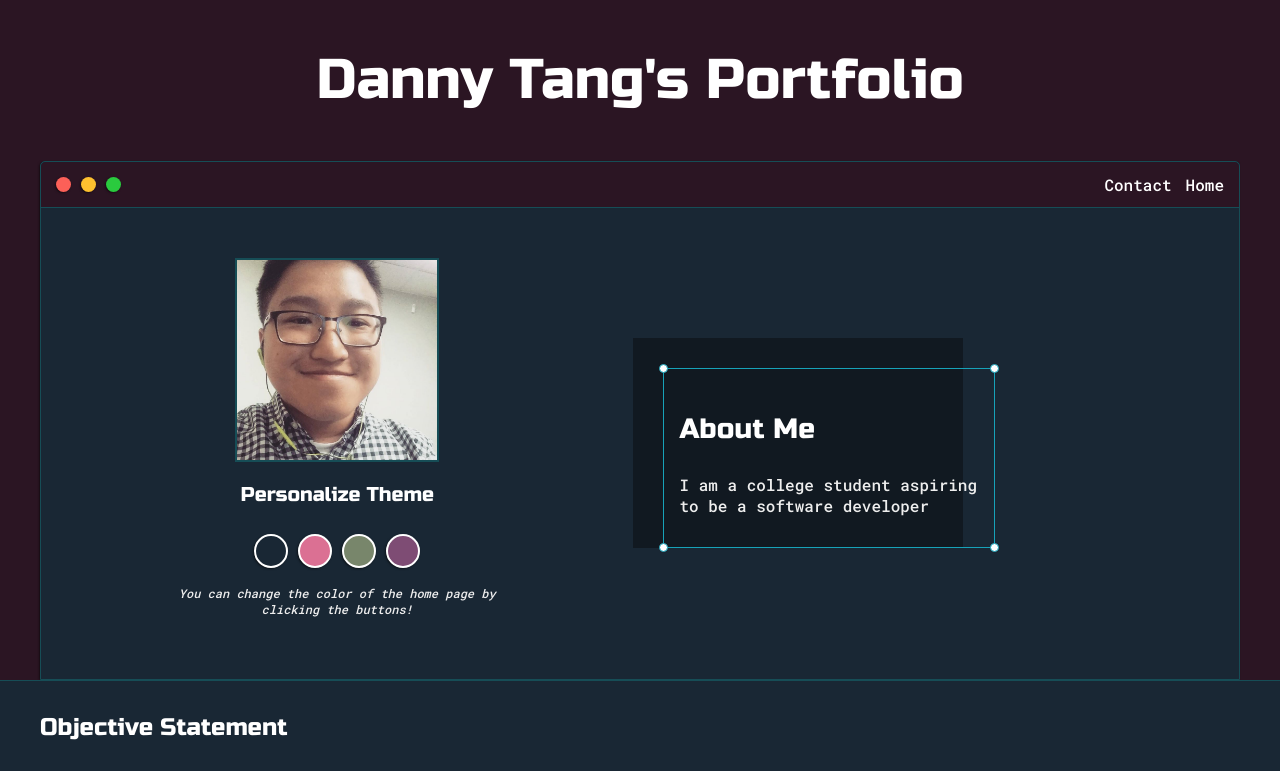
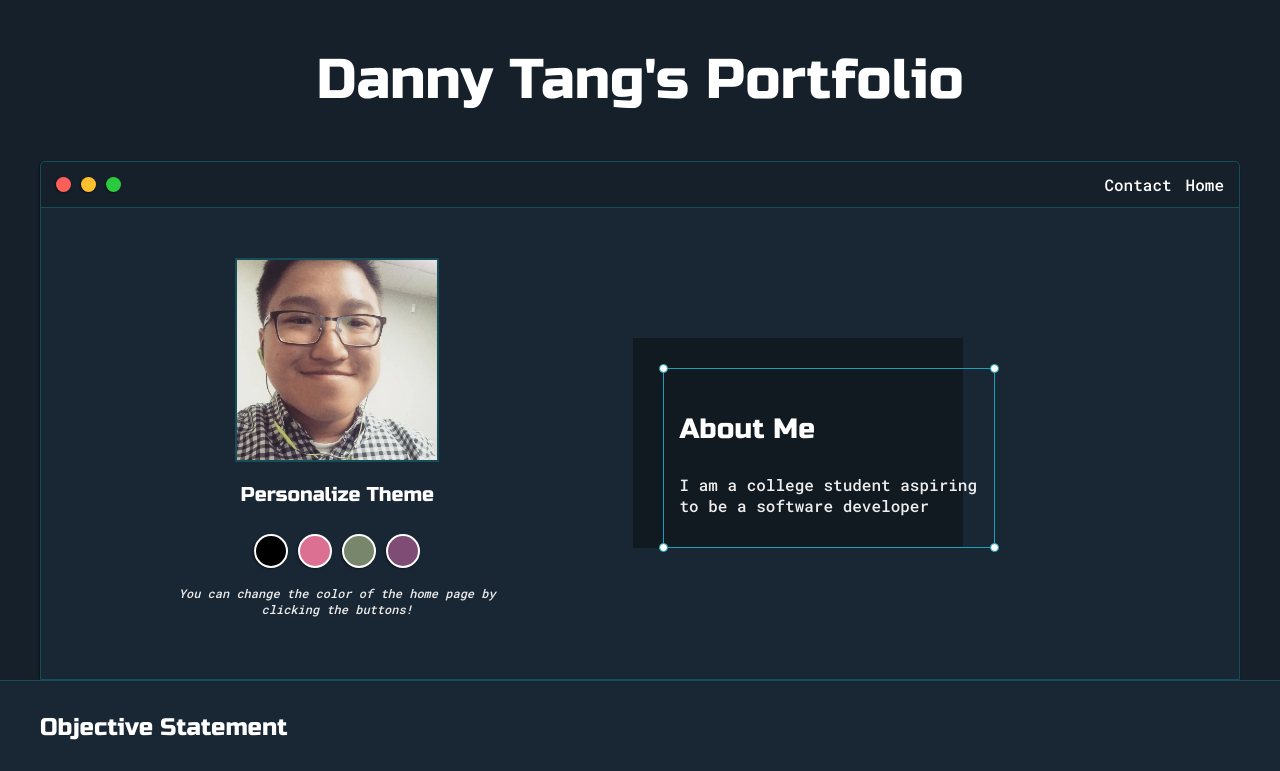
Before and after one commit to ytang913/ytang913.github.io, a plain HTML site: page index.html in a window 1280 px wide. Both pictures are taken after a click on the element 271 px from the left and 550 px from the top of the page. Shown: the top 771 px of the page. Drawn offline with Linux system fonts and the light colour scheme.

Commit message:
changing the theme color

```diff
--- a/blue.css
+++ /dev/null
@@ -1,14 +0,0 @@
-:root{
-    --mainColor:#2b1523;
-    --secondaryColor:#192734;
-    --borderColor:#164D56;
-
-    --mainText:#fff;
-    --secondaryText:#eeeeee;
-    --themeDotBorder:#FFF;
-
-    --previewBG:rgb(25,39,52,0.8);
-    --previewShadow:#111921;
-
-    --btnColor:#17a2b8;
-}
--- a/index.html
+++ b/index.html
@@ -40,8 +40,8 @@
                         <h5 style = "text-align: center; line-height: 0;">Personalize Theme</h5>
 
                         <div id = "theme-options-wrapper">
-                            <div data-mode="blue" id ="blue-mode" class="theme-dot"></div>
-                            <div data-mode="blue" id ="pink-mode" class="theme-dot"></div>
+                            <div data-mode="blue" id ="light-mode" class="theme-dot"></div>
+                            <div data-mode="pink" id ="pink-mode" class="theme-dot"></div>
                             <div data-mode="green" id ="green-mode" class="theme-dot"></div>
                             <div data-mode="purple" id ="purple-mode" class="theme-dot"></div>
                         </div>
--- a/main.css
+++ b/main.css
@@ -205,6 +205,7 @@ h6{font-size: 16px;}
 #pink-mode{
     background-color:palevioletred;
 }
+/* //e61197 */
 
 #green-mode{
     background-color:#78866b;
--- /dev/null
+++ b/pink.css
@@ -0,0 +1,14 @@
+:root{
+    --mainColor:#972162;
+    --secondaryColor:#8f3265;
+    --borderColor:#164D56;
+
+    --mainText:#fff;
+    --secondaryText:#eeeeee;
+    --themeDotBorder:#FFF;
+
+    --previewBG:rgba(52, 25, 48, 0.8);
+    --previewShadow:#97105a;
+
+    --btnColor:#b8173f;
+}
--- a/script.js
+++ b/script.js
@@ -16,11 +16,11 @@ for(var i = 0; themeDots.length > i; i++){
     })
 }
 function setTheme(mode){
-    if(mode == 'light'){
-        document.getElementById('theme-style').href = "default.css"
+    if(mode == 'blue'){
+        document.getElementById('theme-style').href = "main.css"
     }
-    if(mode == 'blue'){
-        document.getElementById('theme-style').href = "blue.css"
+    if(mode == 'pink'){
+        document.getElementById('theme-style').href = "pink.css"
     }
     if (mode == 'green'){
         document.getElementById('theme-style').href="green.css"
```
